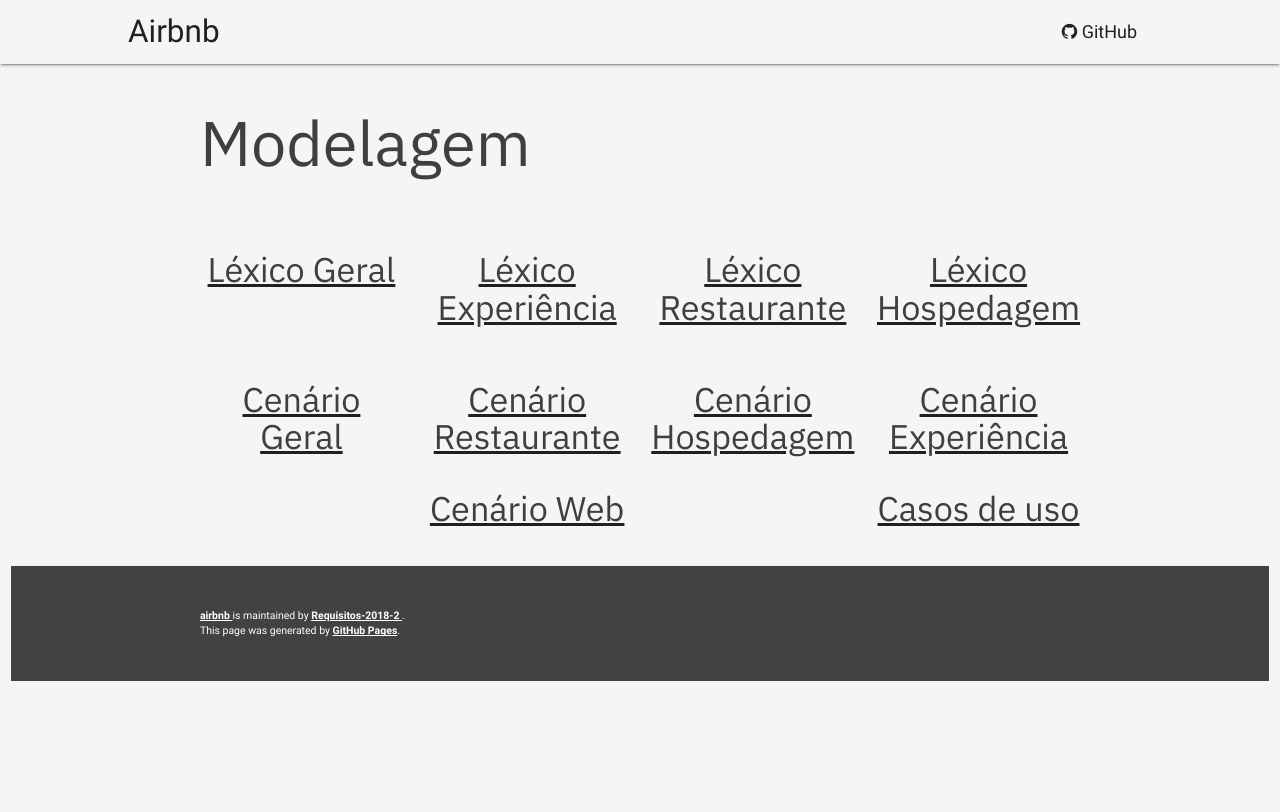
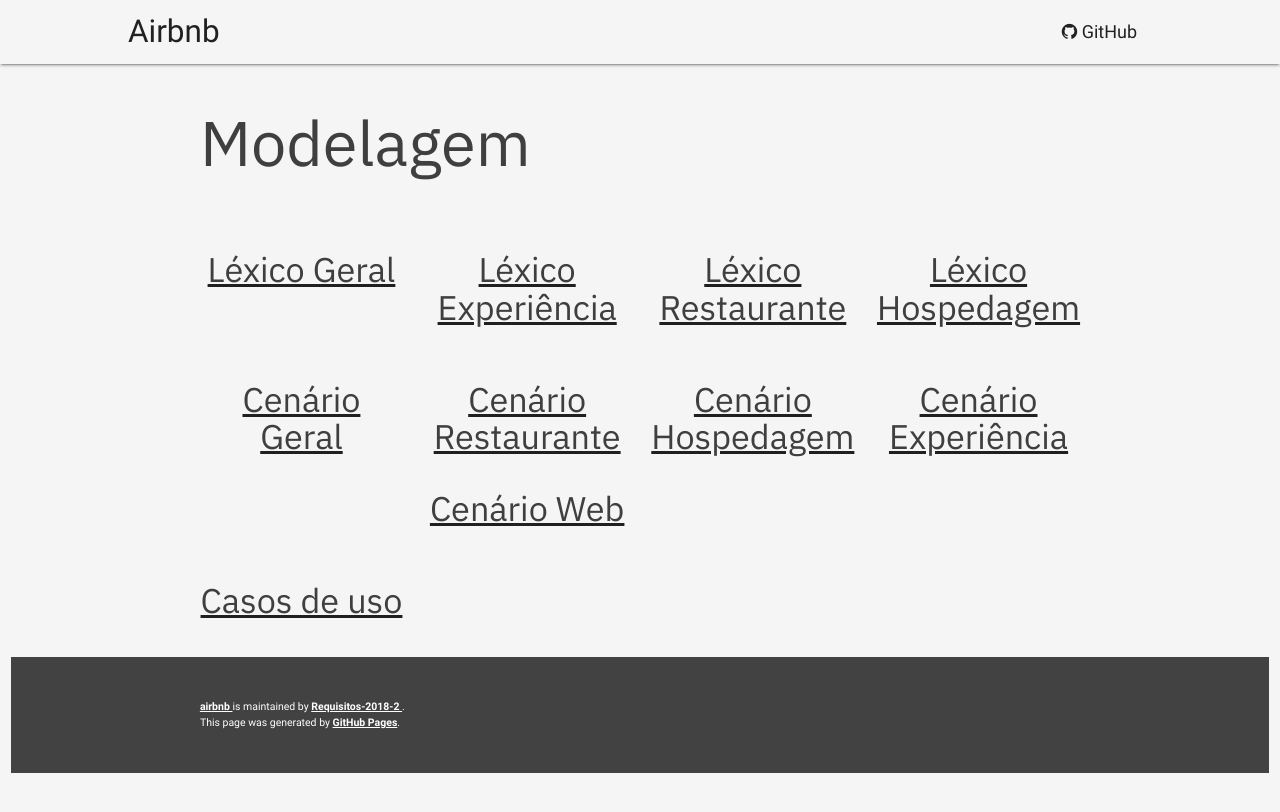
Before and after one commit to Requisitos-2018-2/airbnb, a Jekyll site: the page built from modelagem/index.md, in a window 1280 px wide. Shown: the top 812 px of the page. Built offline with Jekyll 4.4.1, drawn with Linux system fonts in a browser that asks for light colours; our own code applies the rules of GitHub Pages for plain Markdown files.

Commit message:
Update index

```diff
--- a/modelagem/index.md
+++ b/modelagem/index.md
@@ -69,7 +69,9 @@
       </h4>
     </a>
   </div>
-  <div class="col s12 m3 offset-m3 center-align">
+</div>
+<div class="row">
+  <div class="col s12 m3 center-align">
     <a href="casos_de_uso/index" class="module-link">
       <h4 class="promo-heading">
         Casos de uso
```
